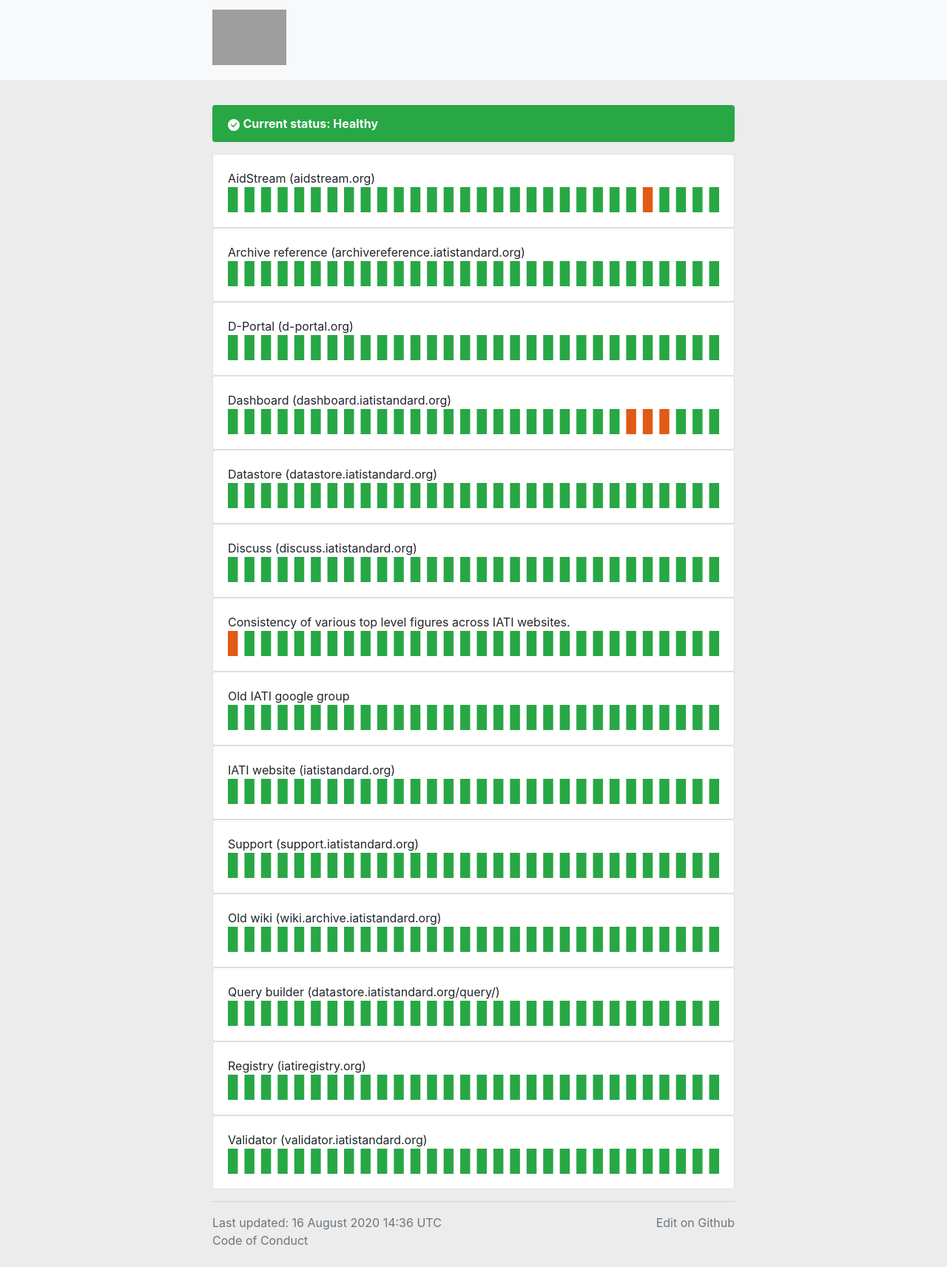
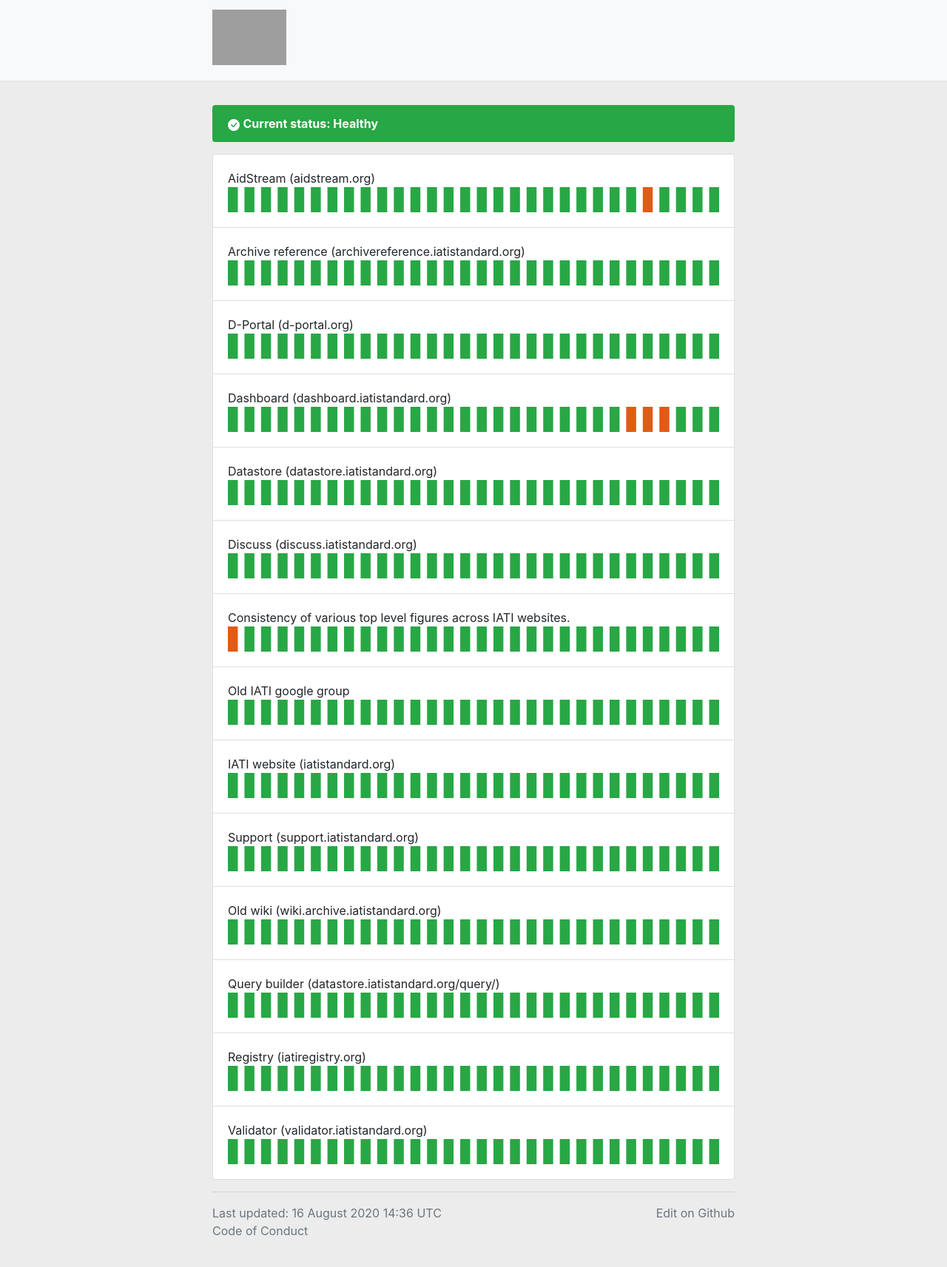
Before and after one commit to matmaxgeds/iati-status, a Jekyll site: the page built from index.html, in a window 1280 px wide. Shown: the whole page at 74% size. Built offline with Jekyll 4.4.1, drawn with Linux system fonts in a browser that asks for light colours.

Commit message:
Sort out borders on cards

```diff
--- a/assets/css/codeforiati.css
+++ b/assets/css/codeforiati.css
@@ -44,3 +44,17 @@
     margin-bottom: 2rem;
   }
 }
+
+.card {
+  border-radius: 0;
+  border-bottom: none;
+}
+
+.card:first-child {
+  border-radius: .25rem .25rem 0 0;
+}
+
+.card:last-child {
+  border-bottom: 1px solid rgba(0,0,0,.125);
+  border-radius: 0 0 .25rem .25rem;
+}
--- a/index.html
+++ b/index.html
@@ -9,6 +9,7 @@
   <strong>Current status: {{ current[1]['status'] | capitalize }}</strong>
 </div>
 
+<div>
 {% for project in current[1]['report'] %}
 {% assign project_id = project[0] %}
 <div class="card">
@@ -23,3 +24,4 @@
   </div>
 </div>
 {% endfor %}
+</div>
```
